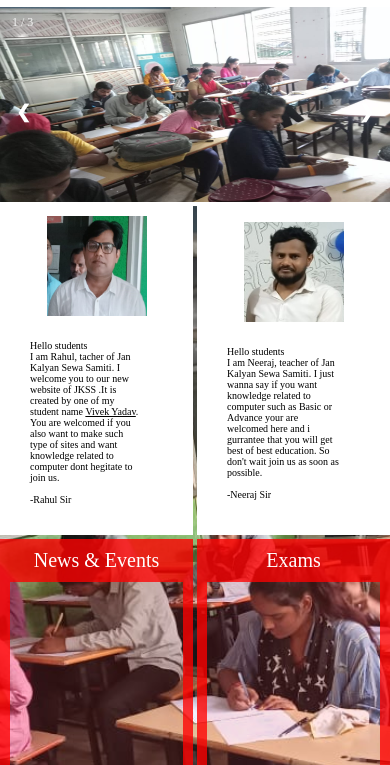
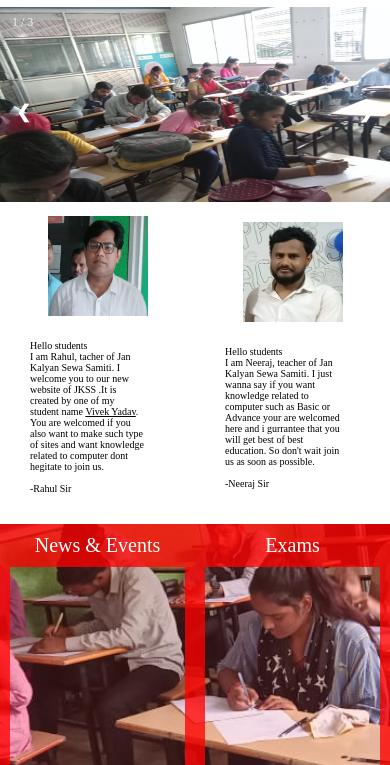
Before and after one commit to TheVivekYadav/JKSS, a plain HTML site: page index.html in a window 390 px wide. Shown: the part 79-844 px from the top of the page. Drawn offline with Linux system fonts and the light colour scheme; a web font is replaced by a local one.

Commit message:
removed all gap from section

```diff
--- a/css/index-style.css
+++ b/css/index-style.css
@@ -93,10 +93,6 @@ html{
     background-color: white !important;
 }
 
-.sections>div {
-    /* height: 300px; */
-    /* border-radius: 10px; */
-}
 
 
 .sections {
@@ -186,7 +182,6 @@ div .text {
     }
     .sections {
         display: grid;
-        gap: 0.25rem;
         padding: 10px 20px;
         grid-template-areas: 'one' 'two' ,'three' 'four';
         grid-template-columns: 1fr 1fr;
```
